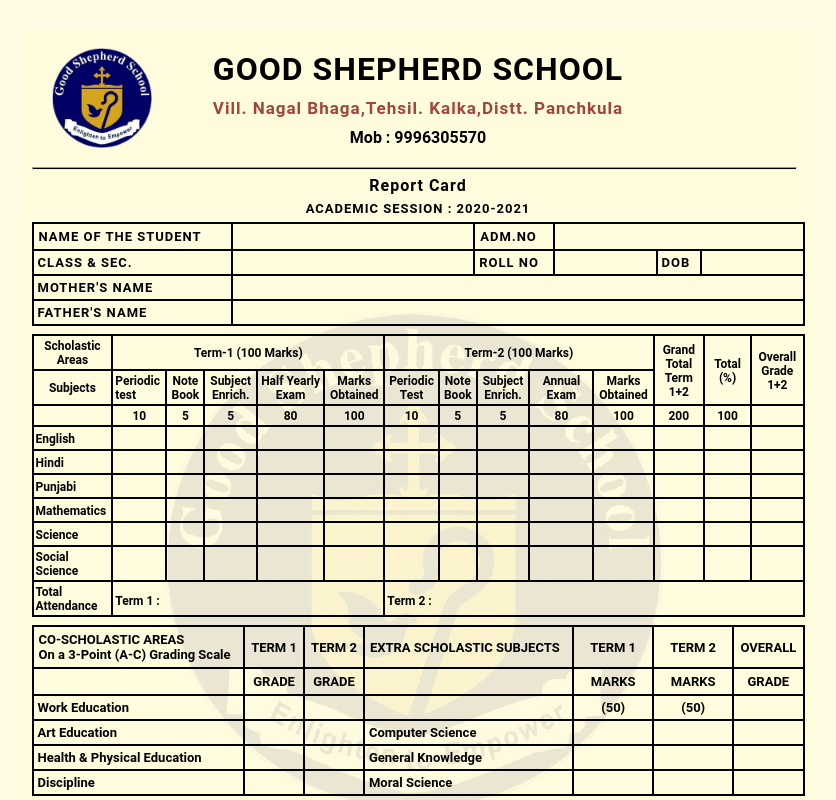
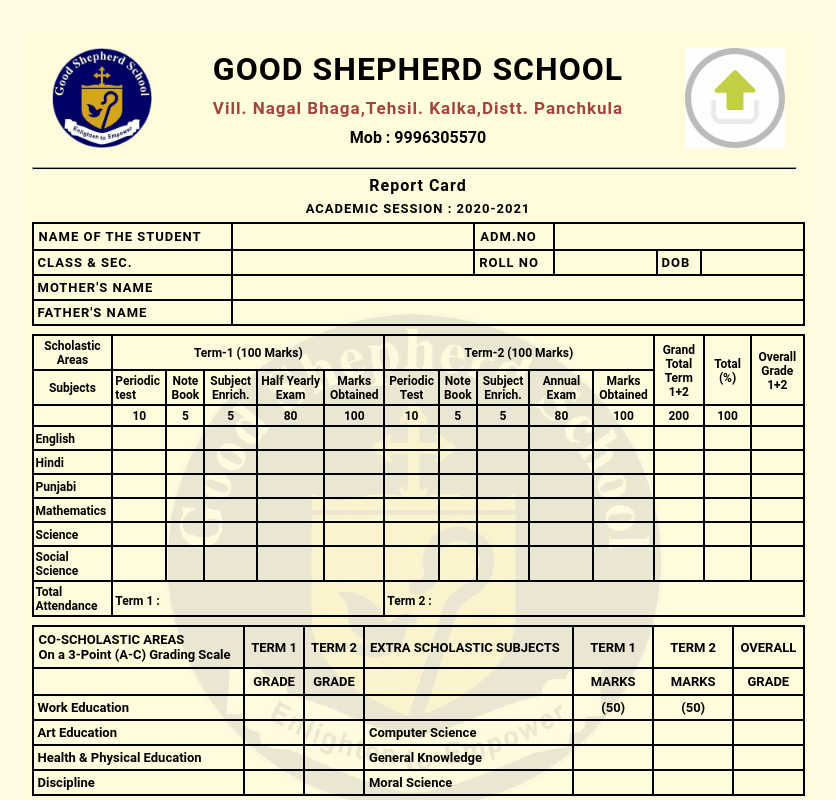
Before and after one commit to vijaykumar1998210/Gsschool, a React (Create React App) app: page / in a window 1280 px wide. Shown: the top 800 px of the page, without its empty margins (222-1058 px from the left). Built offline with nearby package versions, Linux system fonts and the light colour scheme.

Commit message:
9th attempt

```diff
--- a/src/App.css
+++ b/src/App.css
@@ -24,12 +24,19 @@
   /* padding-bottom: 00px; */
 }
 .photo_container {
+  padding-top: 18px;
   position: absolute;
   content: "";
+  top:0px;
   right: 0;
   margin-right: -70px;
-  top: 18px;
 }
+
+/* .photo-btn{
+  position: absolute;
+  top: 0;
+  left: 0;
+} */
 .bg_gradient{
   width: 100vw;
   height:400vh;
--- a/src/App.js
+++ b/src/App.js
@@ -1,4 +1,4 @@
-import React, { useRef } from "react";
+import React, { useState } from "react";
 import "./App.css";
 import Header from "./Header";
 import Photo from "./Photo";
@@ -7,15 +7,24 @@
 import Table3 from "./Table3";
 import Table4 from "./Table4";
 import TeacherRemarks from "./TeacherRemarks";
-import { useReactToPrint } from "react-to-print";
+
 import TeacherSign from "./TeacherSign";
 
-export class App extends React.PureComponent {
-  render() {
+function App() {
+  const [hide, setHide] = useState(true);
   return (
     <div className="App">
       <Header />
-        <div className="photo_container"></div>
+      <div
+        className="photo_container"
+        onDoubleClick={() => {
+          setHide(!hide);
+        }}
+      >
+        {/* <button className="photo-btn">hello</button> */}
+
+        {hide ? <Photo /> : null}
+      </div>
       <Table1 />
       <Table2 />
       <Table3 />
@@ -36,21 +45,4 @@
     </div>
   );
 }
-}
-
-const Example1 = () => {
-  const componentRef = useRef();
-  const handlePrint = useReactToPrint({
-    content: () => componentRef.current,
-  });
-
-  return (
-    <div className="printout">
-      <App ref={componentRef} />
-      {/* <button className="print" onClick={handlePrint} style={{}}>
-        Print this out!
-      </button> */}
-    </div>
-  );
-};
-export default Example1;
+export default App;
```
Also changed, not shown: src/Header.js (+15 -9 lines). Lines whose indentation alone changed are shown as unchanged.
